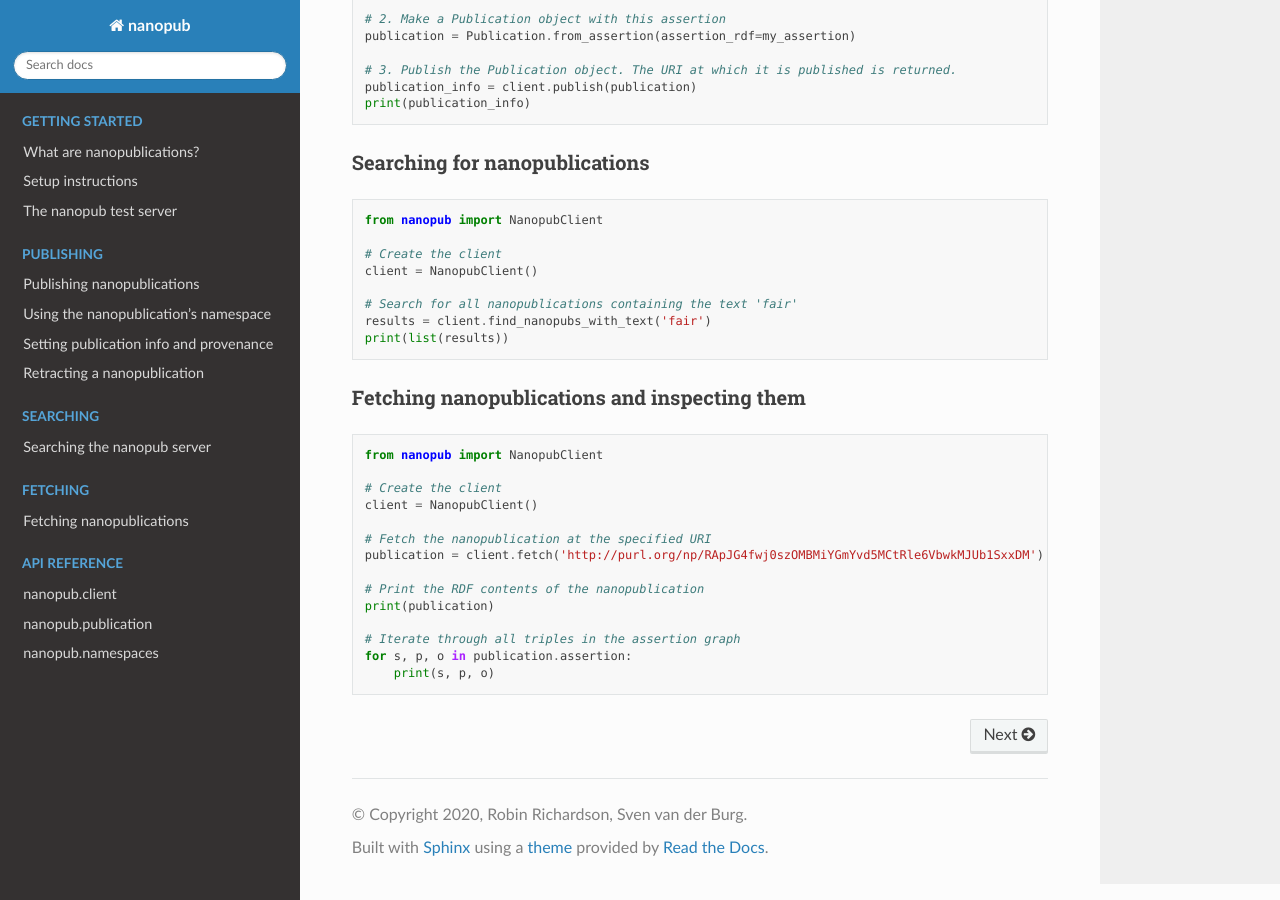
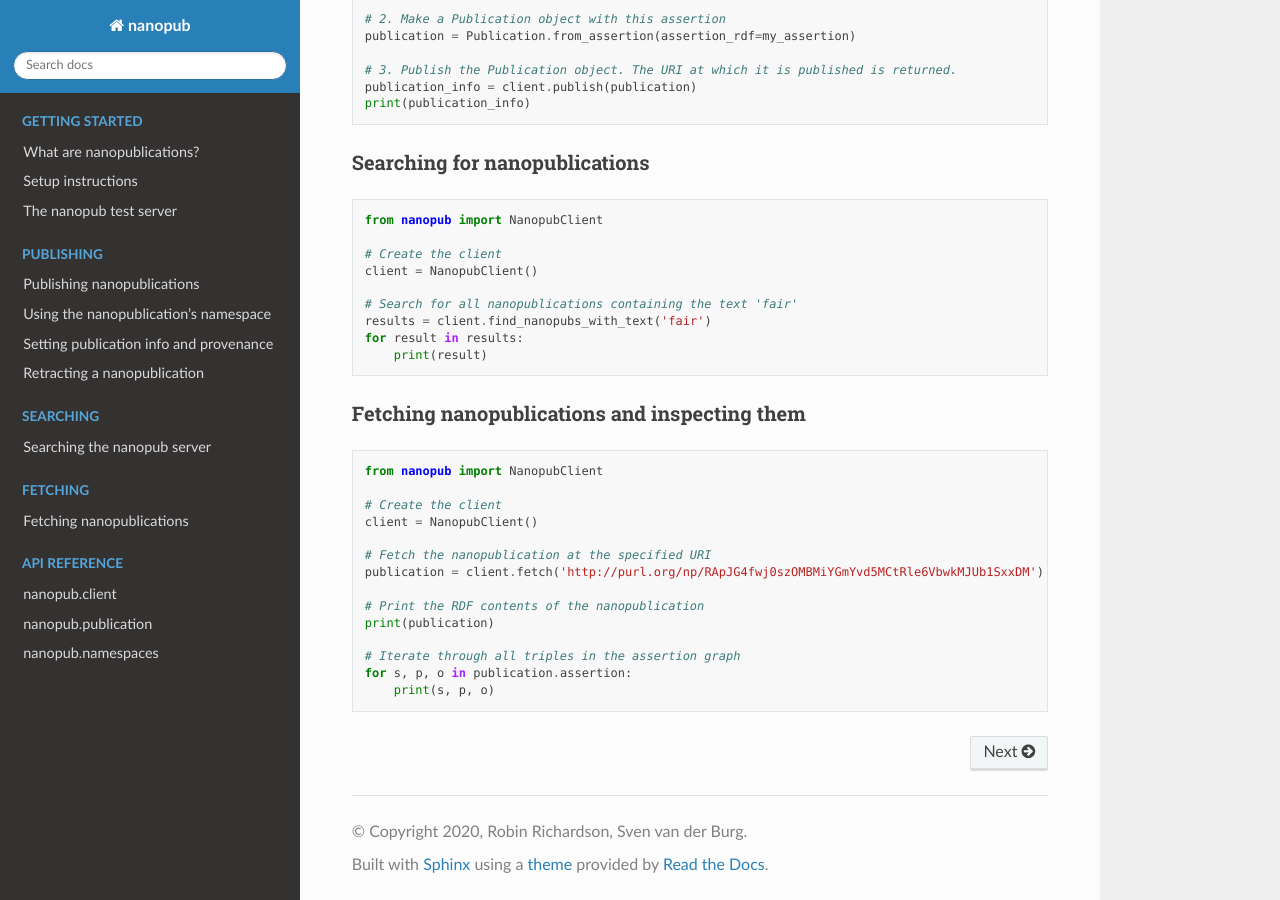
Before and after one commit to fair-workflows/nanopub, a Sphinx documentation site: the page built from docs/index.rst, in a window 1280 px wide and 900 px high, scrolled down 1094 px. Built offline with Sphinx 7.4.7 and the Read the Docs theme 2.0.0, drawn with Linux system fonts in a browser that asks for light colours; the version number is read from the project's files by our own code.

Commit message:
Update index.rst

```diff
--- a/docs/index.rst
+++ b/docs/index.rst
@@ -115,7 +115,8 @@ Searching for nanopublications
 
     # Search for all nanopublications containing the text 'fair'
     results = client.find_nanopubs_with_text('fair')
-    print(list(results))
+    for result in results:
+        print(result)
 
 
 Fetching nanopublications and inspecting them
```
